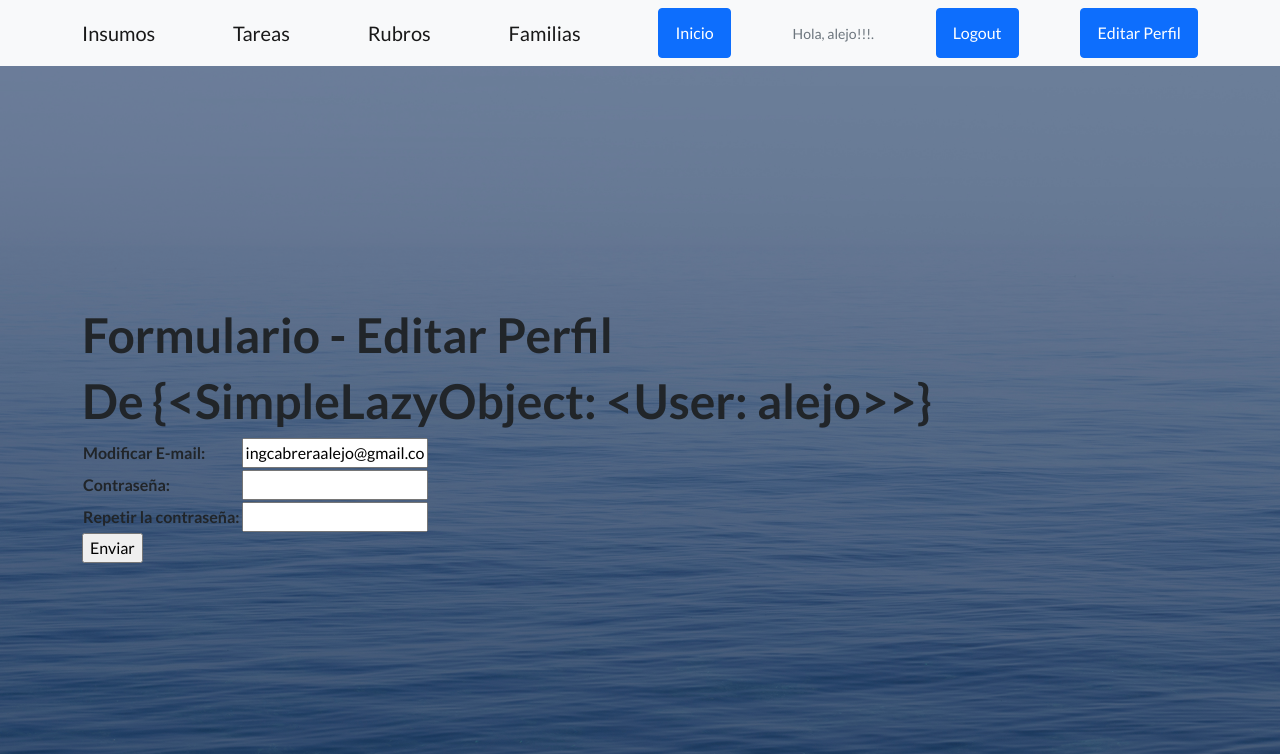
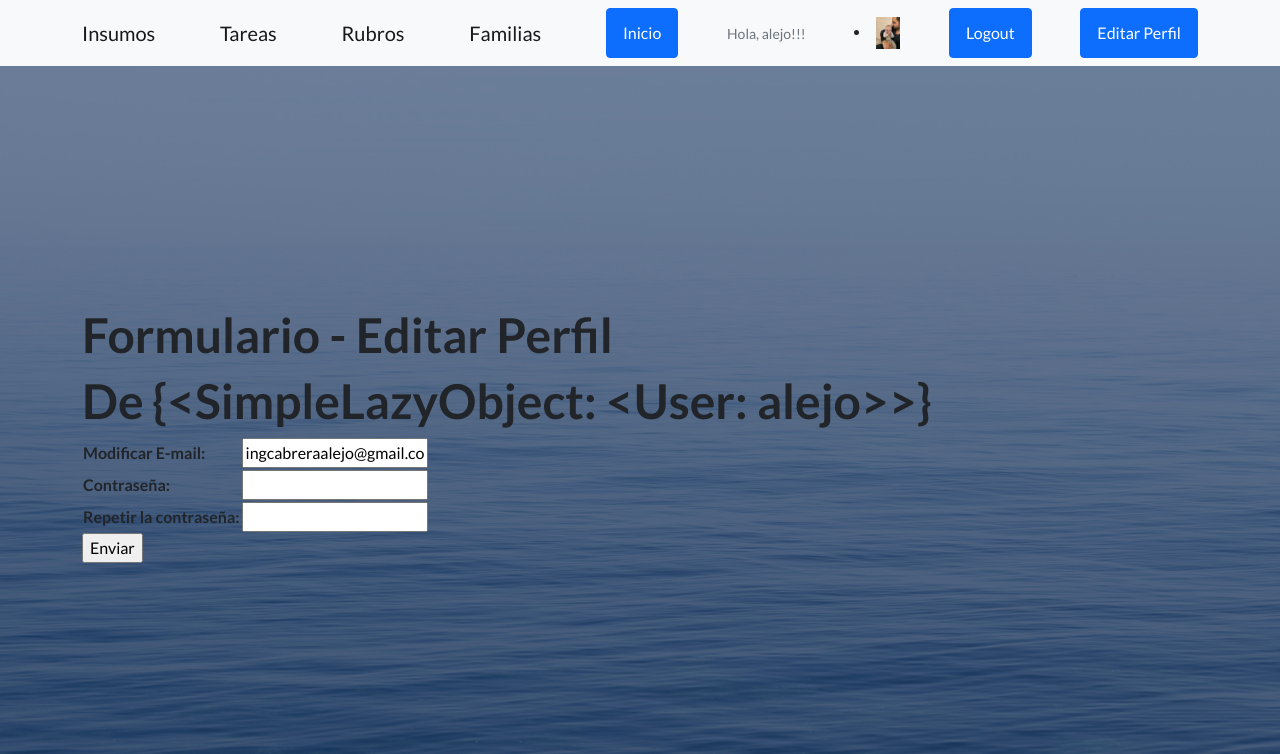
Before and after one commit to SolaligueJoel/correccion_cabrera, a Django app: page /coder_course/editarPerfil in a window 1280 px wide. Shown: the top 754 px of the page. Run offline with Django 4.2, Linux system fonts and the light colour scheme; a user stored in the database is signed in; data comes from the database, SQL or seed files in the repository; some libraries are stand-ins or nearby versions.

Commit message:
First commit

```diff
--- a/django-coderhouse-project/coder_course/models.py
+++ b/django-coderhouse-project/coder_course/models.py
@@ -31,5 +31,5 @@
         return f'Codigo:{self.codigo} - Nombre:{self.nombre}'
 
 class Avatar(models.Model):
-    user = models.ForeignKey(User, on_delete=models.CASCADE)
-    IMAGEN = models.ImageField(upload_to='avatares', null=True, blank=True)
+    user = models.OneToOneField(User, on_delete=models.CASCADE, related_name='user_profile')
+    avatares = models.ImageField(upload_to='avatares', null=True, blank=True)
--- a/django-coderhouse-project/coder_course/templates/coder_course/padre.html
+++ b/django-coderhouse-project/coder_course/templates/coder_course/padre.html
@@ -30,19 +30,17 @@
                 <a class="navbar-brand" href="{% url 'Rubros' %}">Rubros</a>
                 <a class="navbar-brand" href="{% url 'List' %}">Familias</a>
                 <a class="btn btn-primary" href="{% url 'Iniciar' %}">Inicio</a>
+                  {% if request.user.is_authenticated %}
+                <p class="text-muted small mb-4 mb-lg-0">Hola, {{user.username}}!!!</p>
+                <li>
+                    <img src="{{request.user.user_profile.avatares.url}}" style="height: 2rem;">
+                </li>
+                <a class="btn btn-primary" href="{% url 'Logout' %}">Logout</a>
+                <a class="btn btn-primary" href="{% url 'Editar Perfil' %}">Editar Perfil</a>
 
-                {% if not request.user.is_authenticated %}
+                {% else %}
                 <a class="btn btn-primary" href="{% url 'Login' %}">Login</a>
-                {% endif %}
-                {% if not request.user.is_authenticated %}
                 <a class="btn btn-primary" href="{% url 'Register' %}">Registrate</a>
-                {% endif %}
-                {% if request.user.is_authenticated %}
-                <p class="text-muted small mb-4 mb-lg-0">Hola, {{user.username}}!!!.</p>
-                <a class="btn btn-primary" href="{% url 'Logout' %}">Logout</a>
-                {% endif %}
-                {% if request.user.is_authenticated %}
-                <a class="btn btn-primary" href="{% url 'Editar Perfil' %}">Editar Perfil</a>
                 {% endif %}
             </div>
         </nav>
--- a/django-coderhouse-project/live_class/urls.py
+++ b/django-coderhouse-project/live_class/urls.py
@@ -25,6 +25,4 @@
 
 
     path('coder_course/', include('coder_course.urls')),
-]
-
-urlpatterns += static(settings.MEDIA_URL, document_root= settings.MEDIA_ROOT)
+] + static(settings.MEDIA_URL, document_root=settings.MEDIA_ROOT)
--- /dev/null
+++ b/django-coderhouse-project/requirements.txt
@@ -0,0 +1,5 @@
+asgiref==3.5.2
+Django==4.0.4
+Pillow==9.1.1
+sqlparse==0.4.2
+tzdata==2022.1
```
Also changed, not shown: django-coderhouse-project/coder_course/migrations/0004_auto_20220621_1921.py (added), django-coderhouse-project/coder_course/migrations/0005_rename_user_profile_avatar_profile_image.py (added), django-coderhouse-project/coder_course/migrations/0006_rename_profile_image_avatar_avatares.py (added), django-coderhouse-project/coder_course/migrations/0007_alter_avatar_user.py (added), django-coderhouse-project/db.sqlite3, django-coderhouse-project/media/avatares/00001873-PHOTO-2020-10-03-17-23-48_YvsSFjW.jpg (added), django-coderhouse-project/media/avatares/hasbu_yFYmHA7.jpeg (added), django-coderhouse-project/media/avatares/hasbu_yFYmHA7_SO9Oay7.jpeg (added), django-coderhouse-project/media/avatares/hasbu_yFYmHA7_tBn85ME.jpeg (added), 2 other files.
